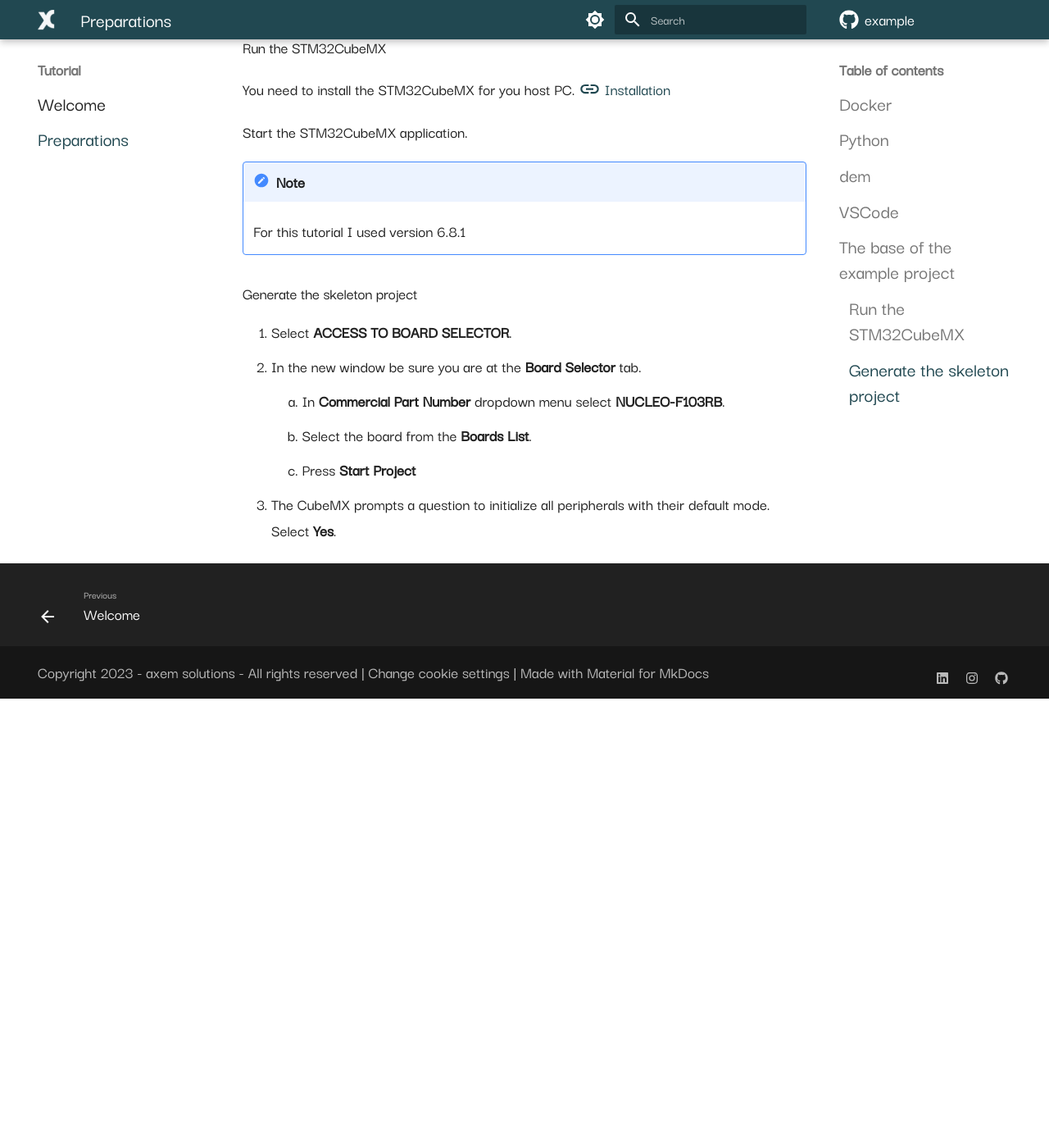
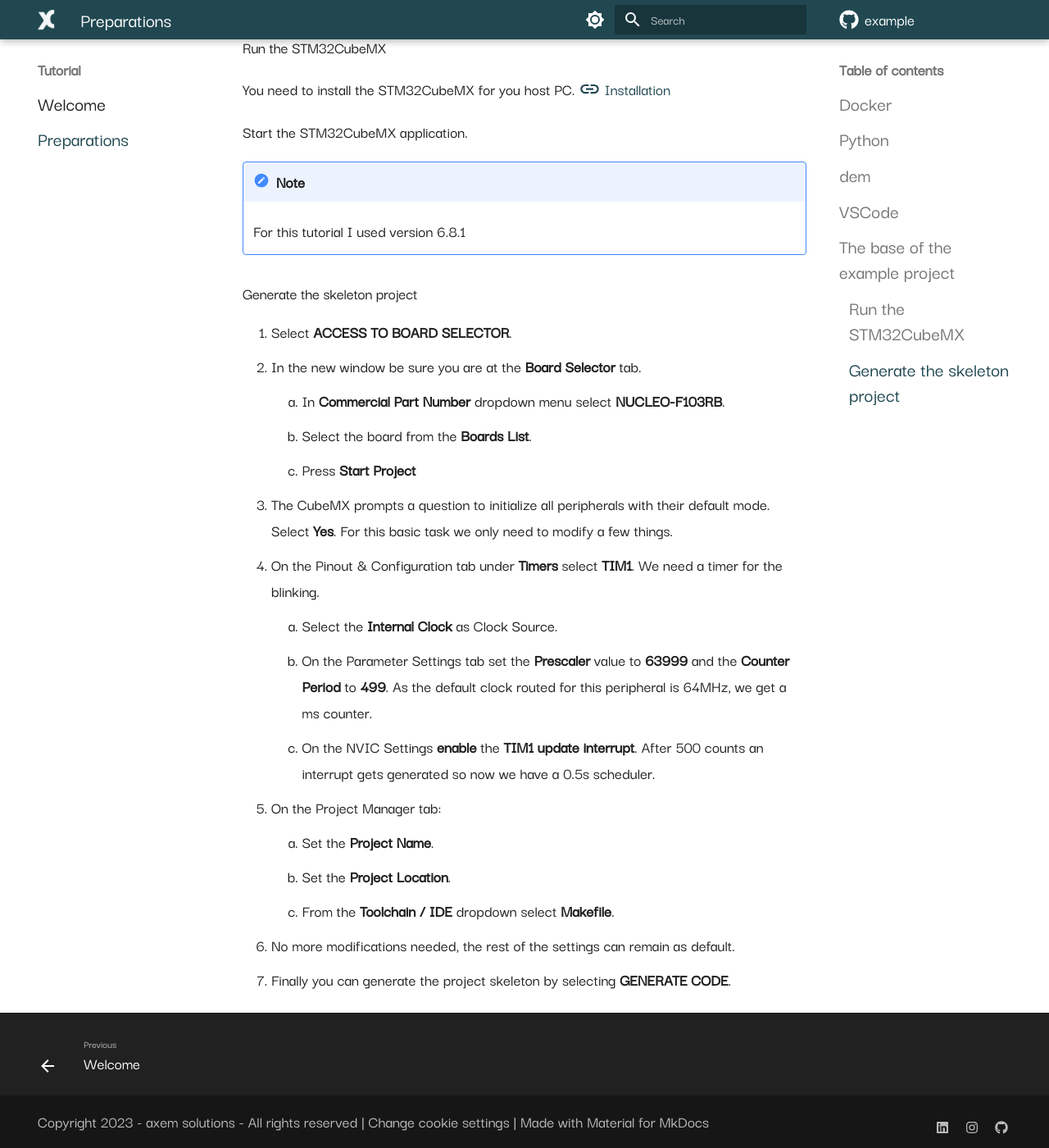
Before and after one commit to axem-solutions/example, an MkDocs documentation site: the page built from docs/preparations.md, in a window 1280 px wide and 1400 px high, scrolled down 1572 px. Shown: the whole window at 82% size. Built offline with MkDocs 1.6.1 and Material for MkDocs 9.7.7, drawn with Linux system fonts in a browser that asks for light colours; comment, search, counter and statistics services are not loaded; before the commit the page ends 2424 px from its top, so only the background shows below that.

Commit message:
Writing the tutorial: preparations finished.

```diff
--- a/docs/preparations.md
+++ b/docs/preparations.md
@@ -62,4 +62,18 @@ Start the STM32CubeMX application.
     2. Select the board from the **Boards List**.
     3. Press **Start Project**
 3. The CubeMX prompts a question to initialize all peripherals with their default mode.
-Select **Yes**.
+Select **Yes**. For this basic task we only need to modify a few things.
+4. On the Pinout & Configuration tab under **Timers** select **TIM1**. We need a timer for the
+blinking.
+    1. Select the **Internal Clock** as Clock Source.
+    2. On the Parameter Settings tab set the **Prescaler** value to **63999** and the
+    **Counter Period** to **499**. As the default clock routed for this peripheral is 64MHz, we get
+    a ms counter.
+    3. On the NVIC Settings **enable** the **TIM1 update interrupt**. After 500 counts an interrupt
+    gets generated so now we have a 0.5s scheduler.
+5. On the Project Manager tab:
+    1. Set the **Project Name**.
+    2. Set the **Project Location**.
+    3. From the **Toolchain / IDE** dropdown select **Makefile**.
+5. No more modifications needed, the rest of the settings can remain as default.
+6. Finally you can generate the project skeleton by selecting **GENERATE CODE**.
```
